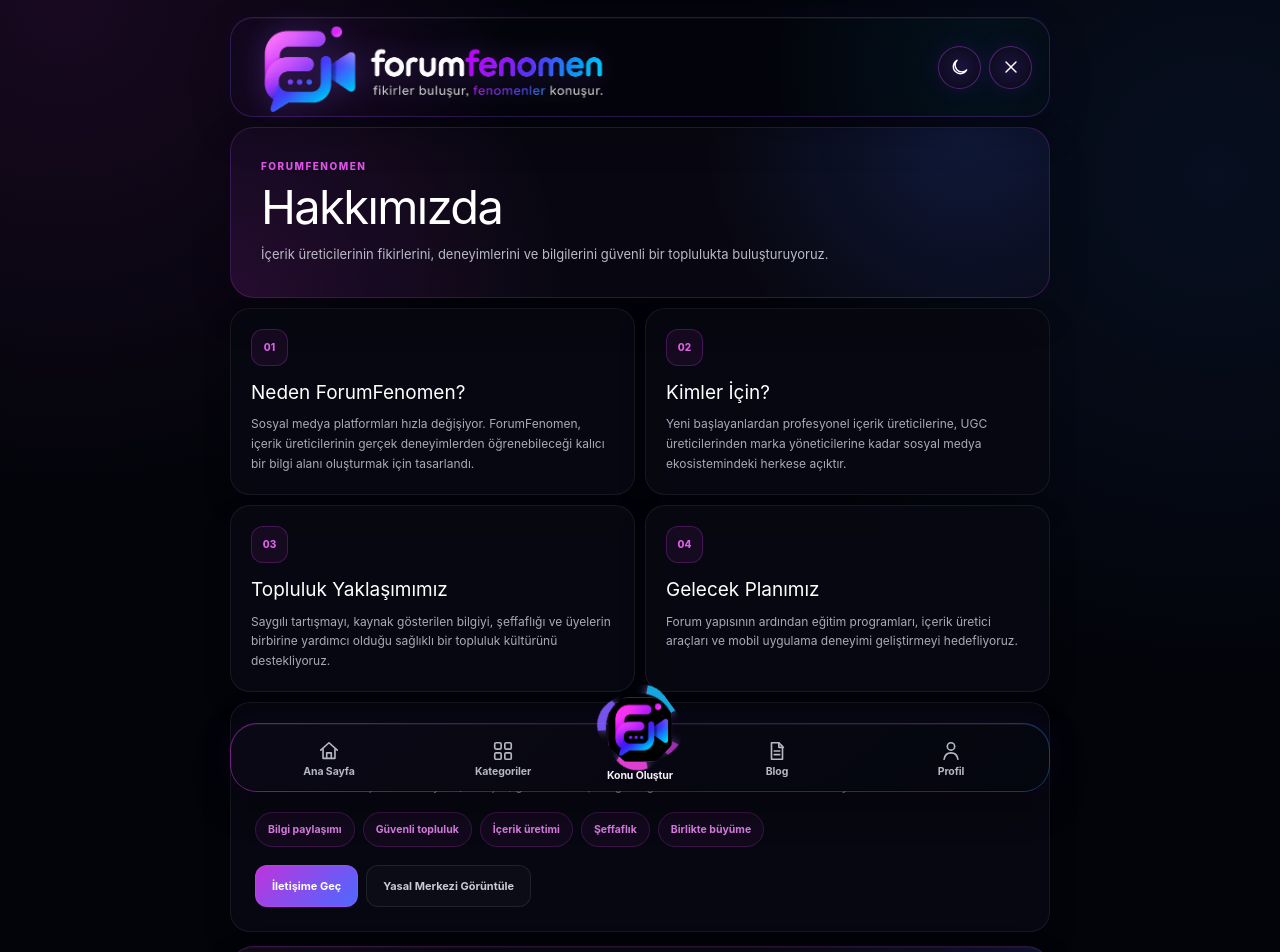
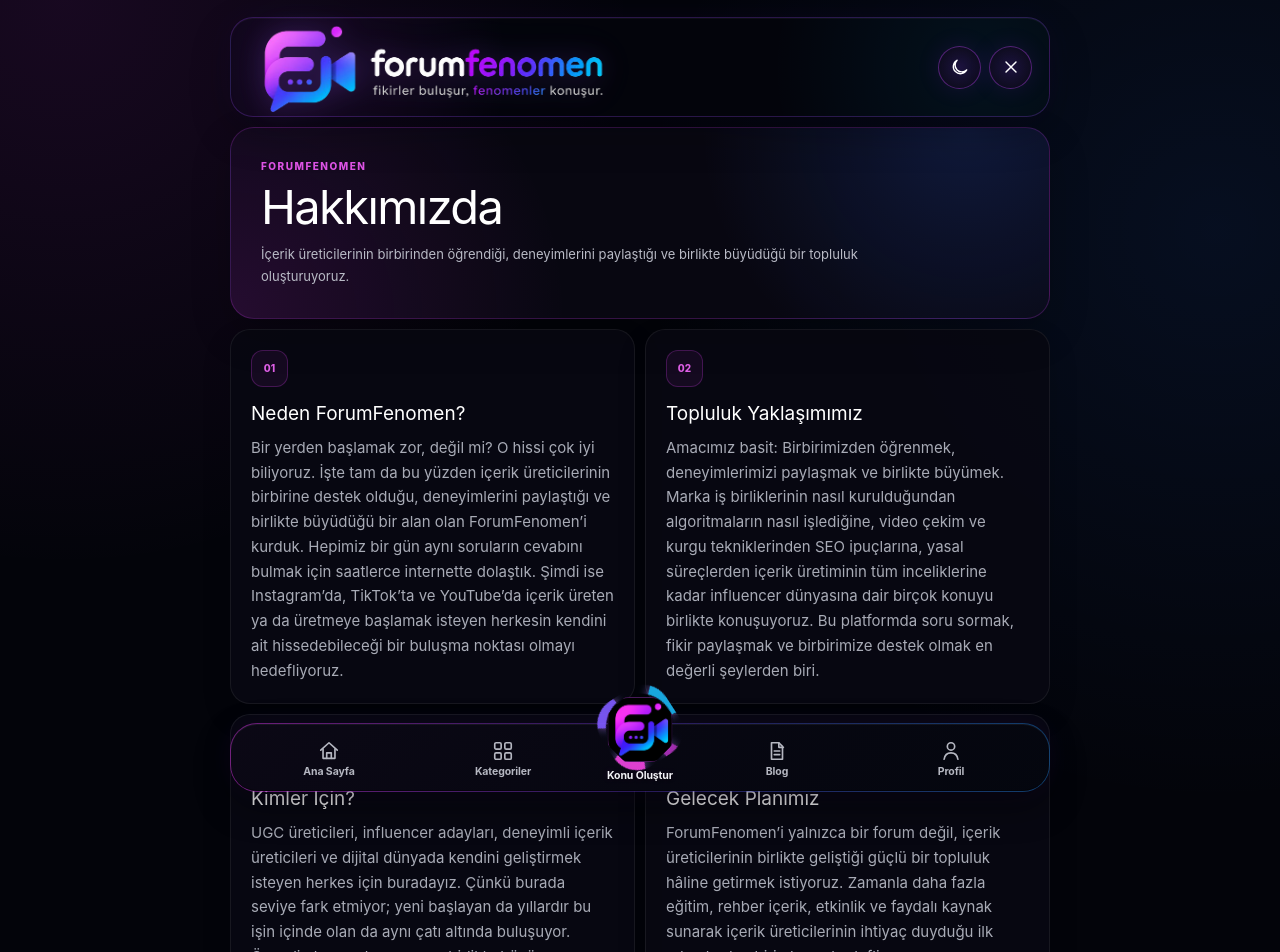
Before and after one commit to forumfenomen/forumfenomen, a Next.js app: page /hakkimizda in a window 1280 px wide. Shown: the top 952 px of the page. Built offline with nearby package versions, Linux system fonts and the light colour scheme; no server answers.

Commit message:
Hakkimizda metinlerini ve yazi boyutlarini guncelle

```diff
--- a/app/hakkimizda/page.tsx
+++ b/app/hakkimizda/page.tsx
@@ -19,40 +19,40 @@
     eyebrow: "ForumFenomen",
     title: "Hakkımızda",
     description:
-      "İçerik üreticilerinin fikirlerini, deneyimlerini ve bilgilerini güvenli bir toplulukta buluşturuyoruz.",
+      "İçerik üreticilerinin birbirinden öğrendiği, deneyimlerini paylaştığı ve birlikte büyüdüğü bir topluluk oluşturuyoruz.",
 
     cards: [
       {
         title: "Neden ForumFenomen?",
         text:
-          "Sosyal medya platformları hızla değişiyor. ForumFenomen, içerik üreticilerinin gerçek deneyimlerden öğrenebileceği kalıcı bir bilgi alanı oluşturmak için tasarlandı.",
+          "Bir yerden başlamak zor, değil mi? O hissi çok iyi biliyoruz. İşte tam da bu yüzden içerik üreticilerinin birbirine destek olduğu, deneyimlerini paylaştığı ve birlikte büyüdüğü bir alan olan ForumFenomen’i kurduk. Hepimiz bir gün aynı soruların cevabını bulmak için saatlerce internette dolaştık. Şimdi ise Instagram’da, TikTok’ta ve YouTube’da içerik üreten ya da üretmeye başlamak isteyen herkesin kendini ait hissedebileceği bir buluşma noktası olmayı hedefliyoruz.",
+      },
+      {
+        title: "Topluluk Yaklaşımımız",
+        text:
+          "Amacımız basit: Birbirimizden öğrenmek, deneyimlerimizi paylaşmak ve birlikte büyümek. Marka iş birliklerinin nasıl kurulduğundan algoritmaların nasıl işlediğine, video çekim ve kurgu tekniklerinden SEO ipuçlarına, yasal süreçlerden içerik üretiminin tüm inceliklerine kadar influencer dünyasına dair birçok konuyu birlikte konuşuyoruz. Bu platformda soru sormak, fikir paylaşmak ve birbirimize destek olmak en değerli şeylerden biri.",
       },
       {
         title: "Kimler İçin?",
         text:
-          "Yeni başlayanlardan profesyonel içerik üreticilerine, UGC üreticilerinden marka yöneticilerine kadar sosyal medya ekosistemindeki herkese açıktır.",
-      },
-      {
-        title: "Topluluk Yaklaşımımız",
-        text:
-          "Saygılı tartışmayı, kaynak gösterilen bilgiyi, şeffaflığı ve üyelerin birbirine yardımcı olduğu sağlıklı bir topluluk kültürünü destekliyoruz.",
+          "UGC üreticileri, influencer adayları, deneyimli içerik üreticileri ve dijital dünyada kendini geliştirmek isteyen herkes için buradayız. Çünkü burada seviye fark etmiyor; yeni başlayan da yıllardır bu işin içinde olan da aynı çatı altında buluşuyor. Önemli olan paylaşmaya ve birlikte büyümeye istekli olman. Unutma, sosyal medyadaki tatlı rekabet hepimize yeter. :)",
       },
       {
         title: "Gelecek Planımız",
         text:
-          "Forum yapısının ardından eğitim programları, içerik üretici araçları ve mobil uygulama deneyimi geliştirmeyi hedefliyoruz.",
+          "ForumFenomen’i yalnızca bir forum değil, içerik üreticilerinin birlikte geliştiği güçlü bir topluluk hâline getirmek istiyoruz. Zamanla daha fazla eğitim, rehber içerik, etkinlik ve faydalı kaynak sunarak içerik üreticilerinin ihtiyaç duyduğu ilk adreslerden biri olmayı hedefliyoruz.",
       },
     ],
 
-    valuesTitle: "Değerlerimiz",
+    valuesTitle: "Birlikte Yol Alalım",
     valuesText:
-      "ForumFenomen’de içeriklerin faydalı, anlaşılır, güvenli ve topluluğa değer katan nitelikte olmasını önemsiyoruz.",
+      "Sen bir şey öğrenirken belki de başkasına ilham olacaksın. Nitekim senin de paylaşacak, öğretecek ve katkı sağlayacak bir deneyimin var. Sen de aramıza katıl, birlikte yol alalım. ♥️",
 
     tags: [
       "Bilgi paylaşımı",
-      "Güvenli topluluk",
+      "Karşılıklı destek",
       "İçerik üretimi",
-      "Şeffaflık",
+      "Deneyim paylaşımı",
       "Birlikte büyüme",
     ],
 
@@ -64,40 +64,40 @@
     eyebrow: "ForumFenomen",
     title: "About Us",
     description:
-      "We bring creators' ideas, experiences and knowledge together in a safe community.",
+      "We are building a community where content creators learn from one another, share their experiences and grow together.",
 
     cards: [
       {
         title: "Why ForumFenomen?",
         text:
-          "Social platforms change quickly. ForumFenomen is designed to create a permanent knowledge space where creators can learn from real experiences.",
+          "Getting started is difficult, isn’t it? We know that feeling very well. That is exactly why we created ForumFenomen: a space where content creators support one another, share their experiences and grow together. At some point, all of us have spent hours searching online for answers to the same questions. Today, we aim to become a meeting place where everyone who creates content—or wants to start creating—on Instagram, TikTok or YouTube can feel that they belong.",
+      },
+      {
+        title: "Our Community Approach",
+        text:
+          "Our goal is simple: to learn from one another, share our experiences and grow together. From building brand partnerships and understanding algorithms to video production, editing techniques, SEO tips, legal processes and every detail of content creation, we discuss a wide range of topics from the creator world together. Asking questions, sharing ideas and supporting one another are among the things we value most on this platform.",
       },
       {
         title: "Who Is It For?",
         text:
-          "It is open to everyone in the social media ecosystem, from beginners and professional creators to UGC creators and brand managers.",
+          "We are here for UGC creators, aspiring influencers, experienced content creators and everyone who wants to grow in the digital world. Experience level does not matter here; beginners and people who have been in the industry for years meet under the same roof. What matters is your willingness to share and grow together. Remember, there is enough friendly competition on social media for all of us. :)",
       },
       {
-        title: "Our Community Approach",
+        title: "Our Future Plans",
         text:
-          "We support respectful discussion, sourced information, transparency and a healthy community culture where members help one another.",
-      },
-      {
-        title: "Our Future",
-        text:
-          "After the forum experience, we aim to develop training programs, creator tools and a mobile application.",
+          "We want ForumFenomen to become more than a forum: a strong community where content creators develop together. Over time, we aim to provide more training, guides, events and useful resources, and to become one of the first places creators turn to when they need support.",
       },
     ],
 
-    valuesTitle: "Our Values",
+    valuesTitle: "Let’s Move Forward Together",
     valuesText:
-      "We care about content being useful, understandable, safe and valuable to the community.",
+      "While you are learning something, you may inspire someone else. You also have experiences worth sharing, teaching and contributing. Join us and let’s move forward together. ♥️",
 
     tags: [
       "Knowledge sharing",
-      "Safe community",
+      "Mutual support",
       "Content creation",
-      "Transparency",
+      "Experience sharing",
       "Growing together",
     ],
 
--- a/components/info-pages.module.css
+++ b/components/info-pages.module.css
@@ -76,7 +76,7 @@
 
   color: #a8abb6;
 
-  font-size: 12px;
+  font-size: 15px;
   line-height: 1.65;
 }
 
@@ -625,7 +625,7 @@
 
   .card p,
   .wideCard p {
-    font-size: 11px;
+    font-size: 14px;
   }
 
   .wideCard {
```
